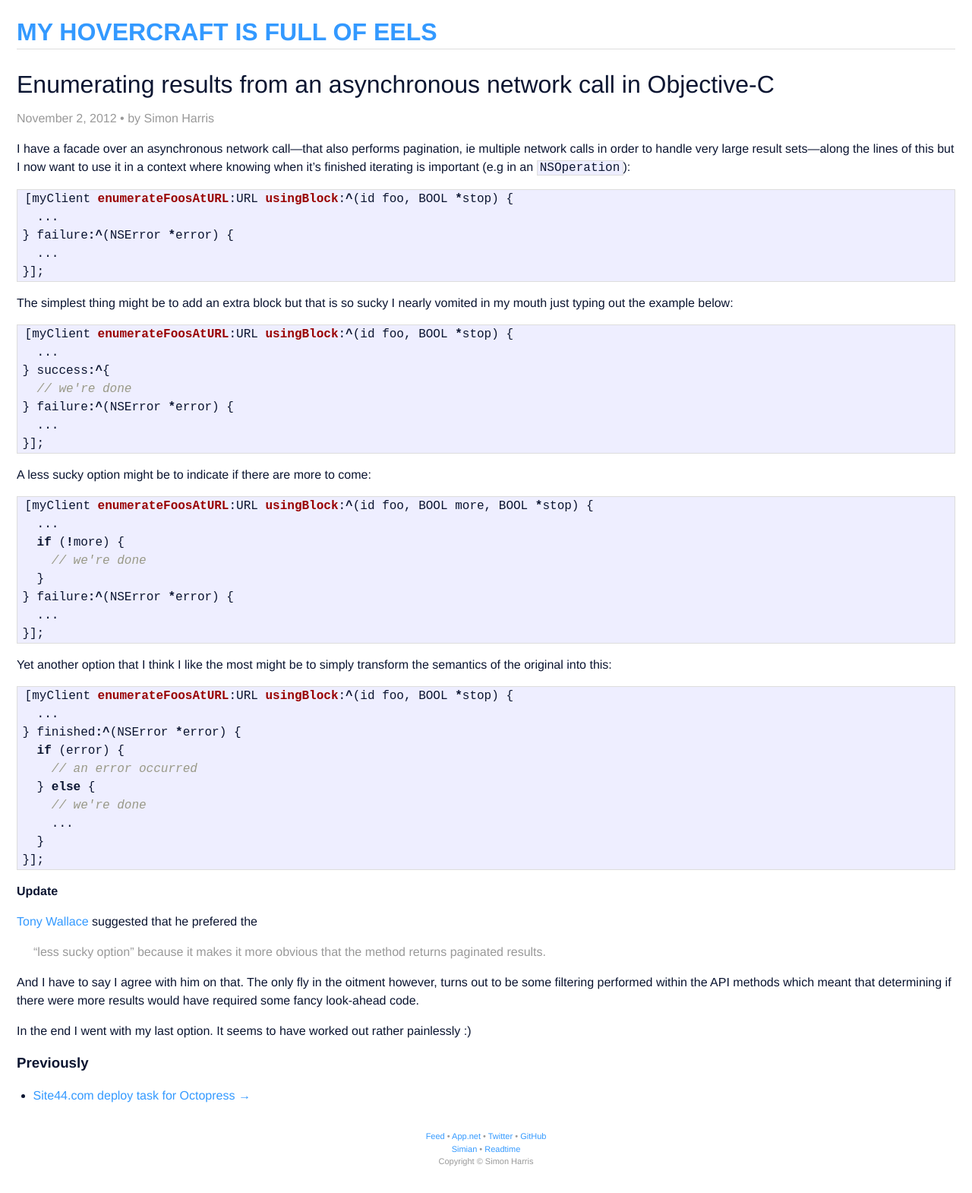
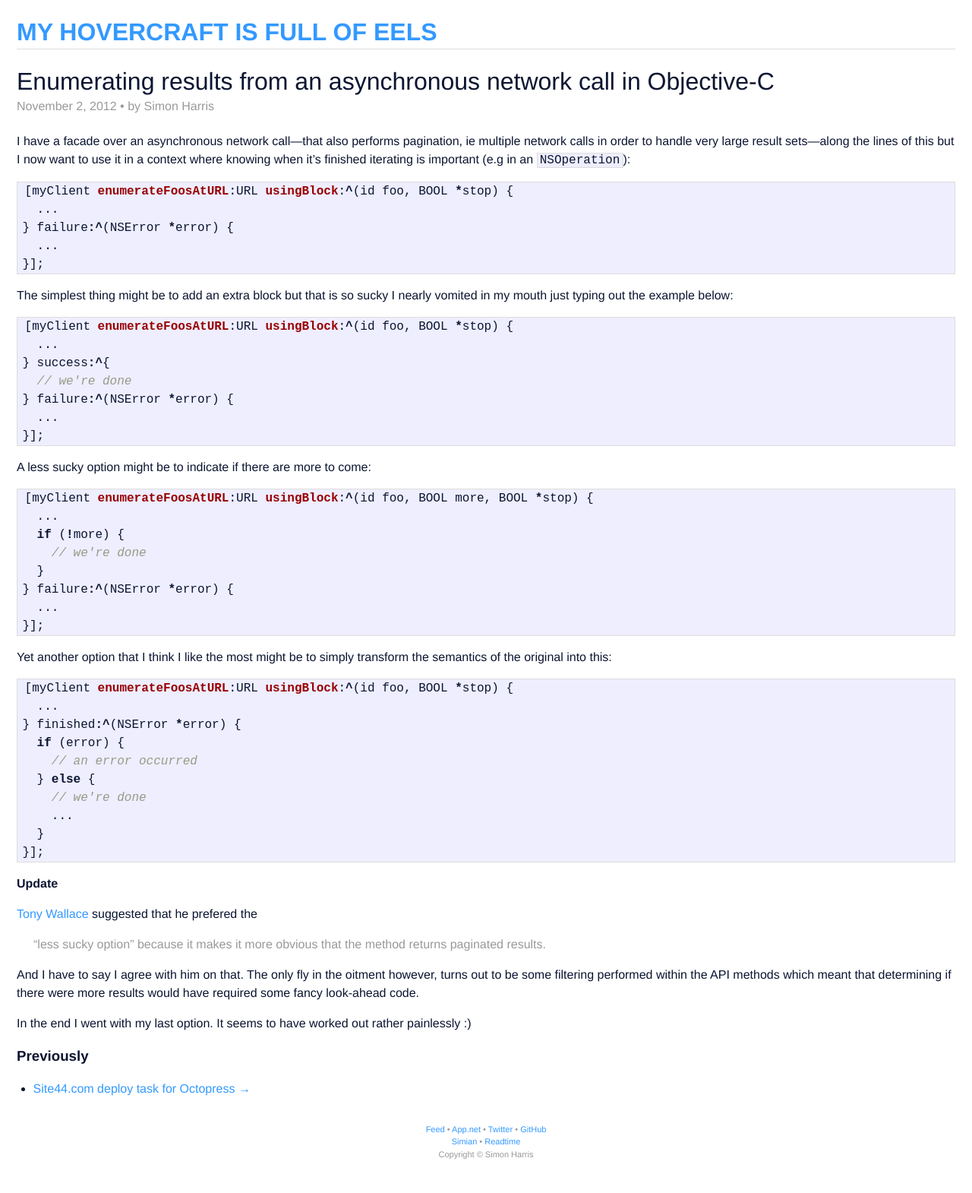
Before and after one commit to harukizaemon/harukizaemon.github.io, a Jekyll site: the page built from index.html, in a window 1280 px wide. Shown: the whole page at 76% size. Built offline with Jekyll 4.4.1, drawn with Linux system fonts in a browser that asks for light colours.

Commit message:
MOAR styling

```diff
--- a/css/main.css
+++ b/css/main.css
@@ -23,11 +23,14 @@ ol, ul {
   padding-left: 0;
 }
 
-h1 {
+body > header {
+  margin-bottom: 22px;
+}
+
+body > header h1 {
   text-transform: uppercase;
   border-bottom: 1px solid #DDDDDD;
-  margin-top: 0;
-  margin-bottom: 22px;
+  margin: 0;
   font-size: 2em;
   line-height: 1.3em;
 }
@@ -42,6 +45,7 @@ body > footer {
 
 .post > header {
   color: #999999;
+  margin-bottom: 22px;
 }
 
 .post > header a {
@@ -52,7 +56,7 @@ body > footer {
   font-size: 2em;
   line-height: 1.3em;
   font-weight: normal;
-  margin-bottom: 11px;
+  margin: 0;
 }
 
 .post > header p {
```
